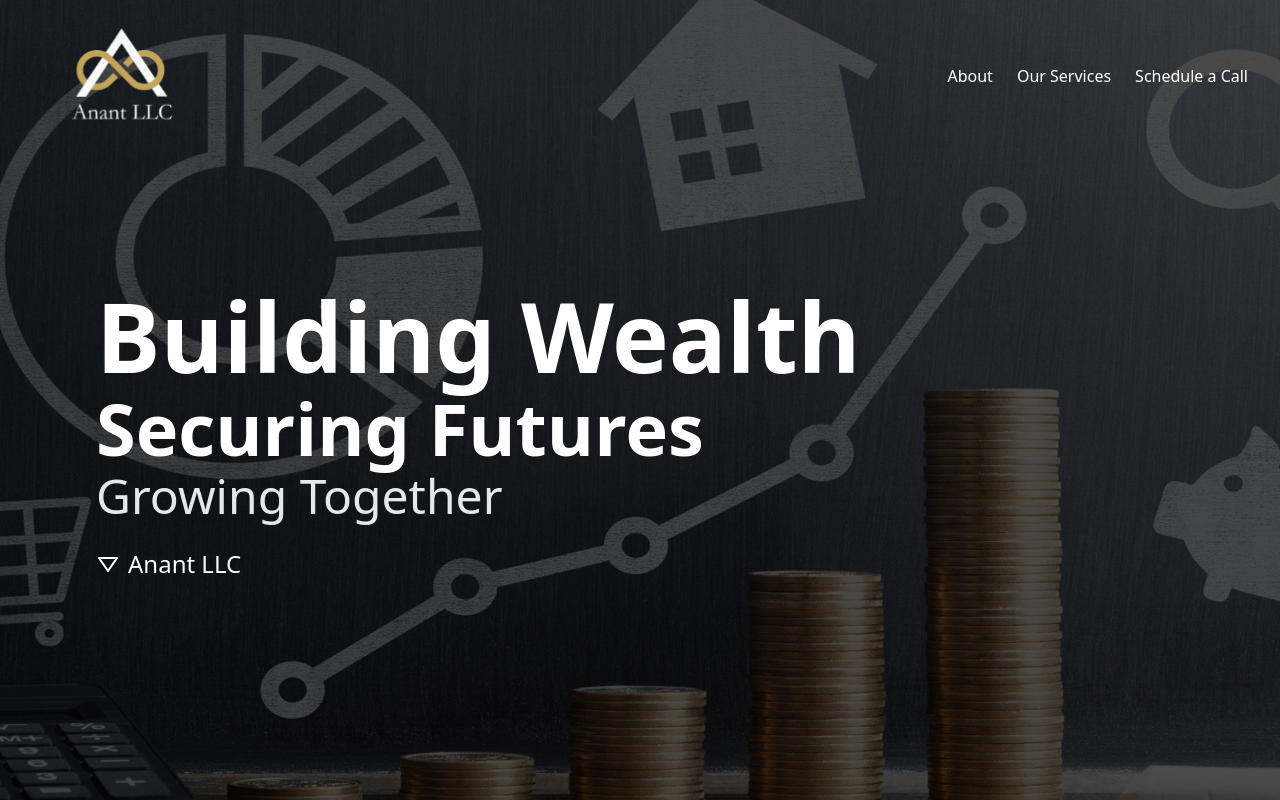
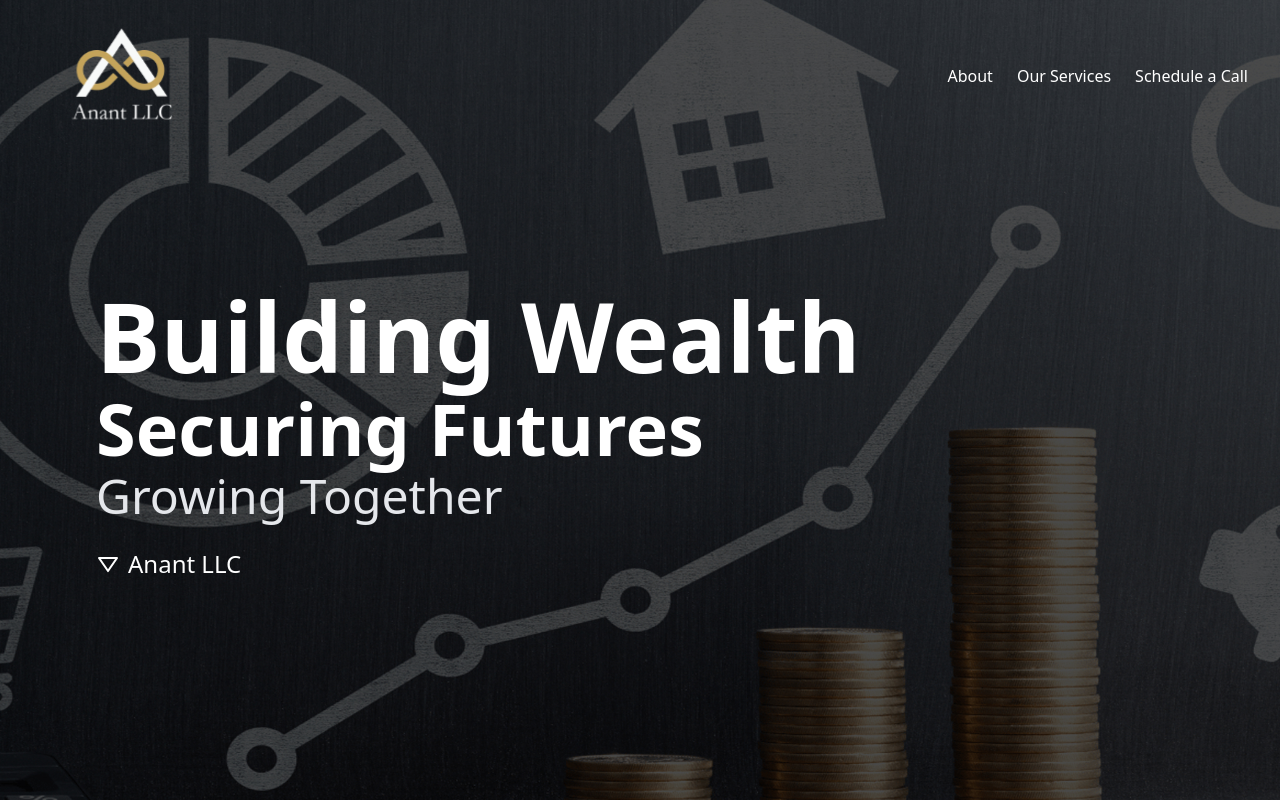
Before and after one commit to tomisin05/anant-test-deploy2, a Next.js app: page / in a window 1280 px wide. Shown: the top 800 px of the page. Built offline with nearby package versions, Linux system fonts and the light colour scheme.

Commit message:
Update Hero.tsx

```diff
--- a/app/ui/home/Hero.tsx
+++ b/app/ui/home/Hero.tsx
@@ -6,14 +6,14 @@ import Link from 'next/link';
 
 export default function Hero() {
   return (
-      <section id="hero" className="relative w-full mx-auto bg-gray-900 h-screen">
-        <div className="absolute inset-0 w-full h-full">
+    <section id="hero" className="relative w-full mx-auto bg-gray-900">
+      <div className="absolute inset-0">
         <Image
           src={heroAsset}
           alt="Hero background"
           fill
           priority
-            className="object-coover object-top"
+          className="object-cover object-center w-full h-full"
           quality={100}
         />
       </div>
```
Lines whose indentation alone changed are shown as unchanged.
